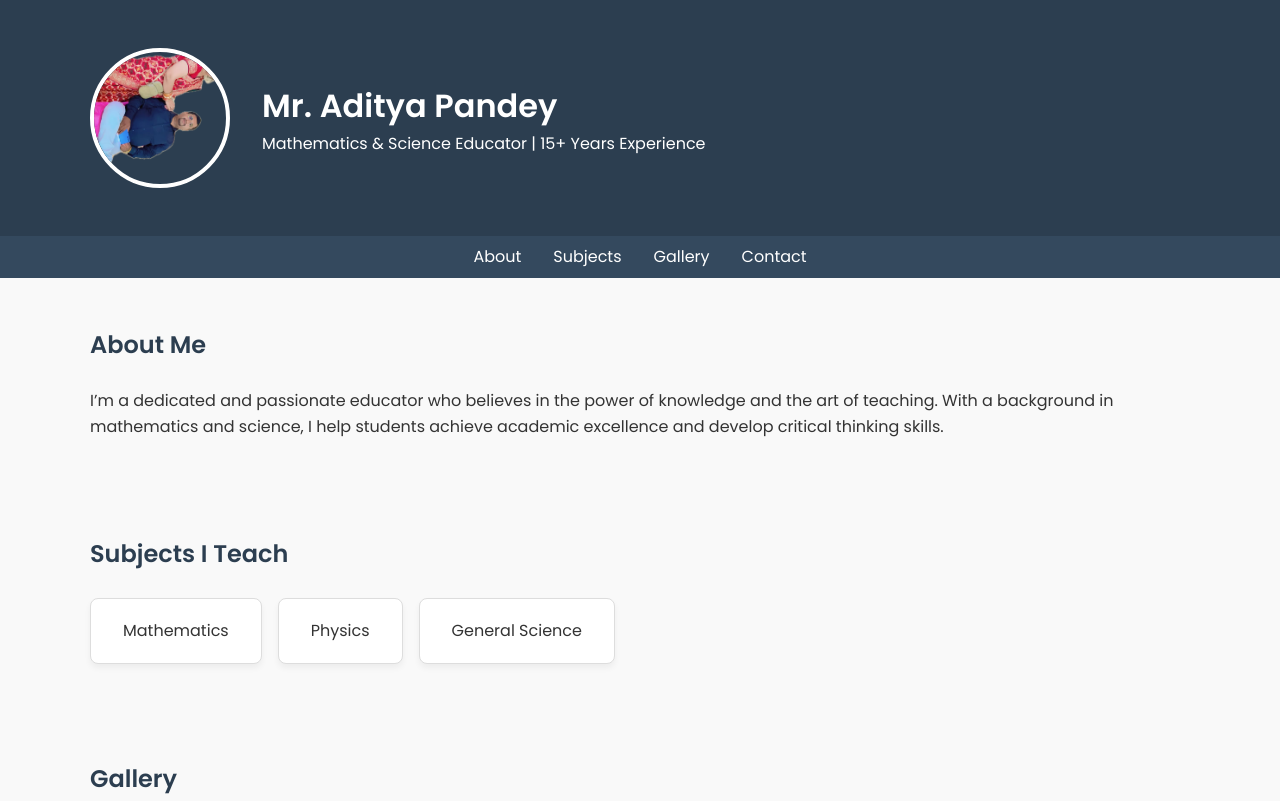
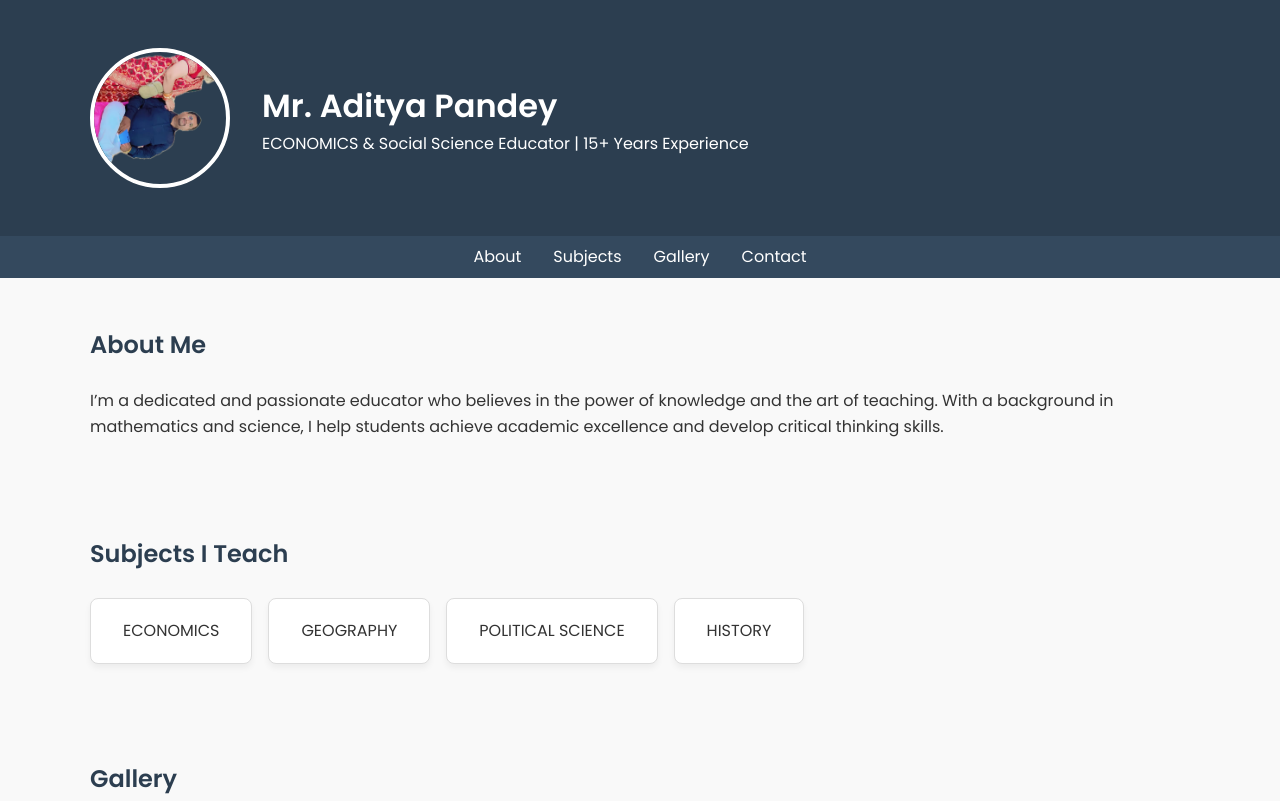
Before and after one commit to rishabhgit2/adityapandey, a plain HTML site: page index.html in a window 1280 px wide. Shown: the top 801 px of the page. Drawn offline with Linux system fonts and the light colour scheme.

Commit message:
Update index.html

```diff
--- a/index.html
+++ b/index.html
@@ -14,7 +14,7 @@
         <img src="pic.png" alt="Teacher" class="profile-img" />
         <div>
           <h1>Mr. Aditya Pandey</h1>
-          <p>Mathematics & Science Educator | 15+ Years Experience</p>
+          <p>ECONOMICS & Social Science Educator | 15+ Years Experience</p>
         </div>
       </div>
     </div>
@@ -38,9 +38,10 @@
     <section id="subjects" class="section">
       <h2>Subjects I Teach</h2>
       <div class="subject-cards">
-        <div class="card">Mathematics</div>
-        <div class="card">Physics</div>
-        <div class="card">General Science</div>
+        <div class="card">ECONOMICS</div>
+        <div class="card">GEOGRAPHY</div>
+        <div class="card">POLITICAL SCIENCE</div>
+        <div class="card">HISTORY</div>
       </div>
     </section>
 
@@ -66,7 +67,7 @@
   </main>
 
   <footer class="footer">
-    <p>&copy; 2025 Mr. Rakesh Sharma. All rights reserved.</p>
+    <p>&copy; 2025 Mr. Aditya Pandey. All rights reserved.</p>
   </footer>
 
   <script src="script.js"></script>
```
